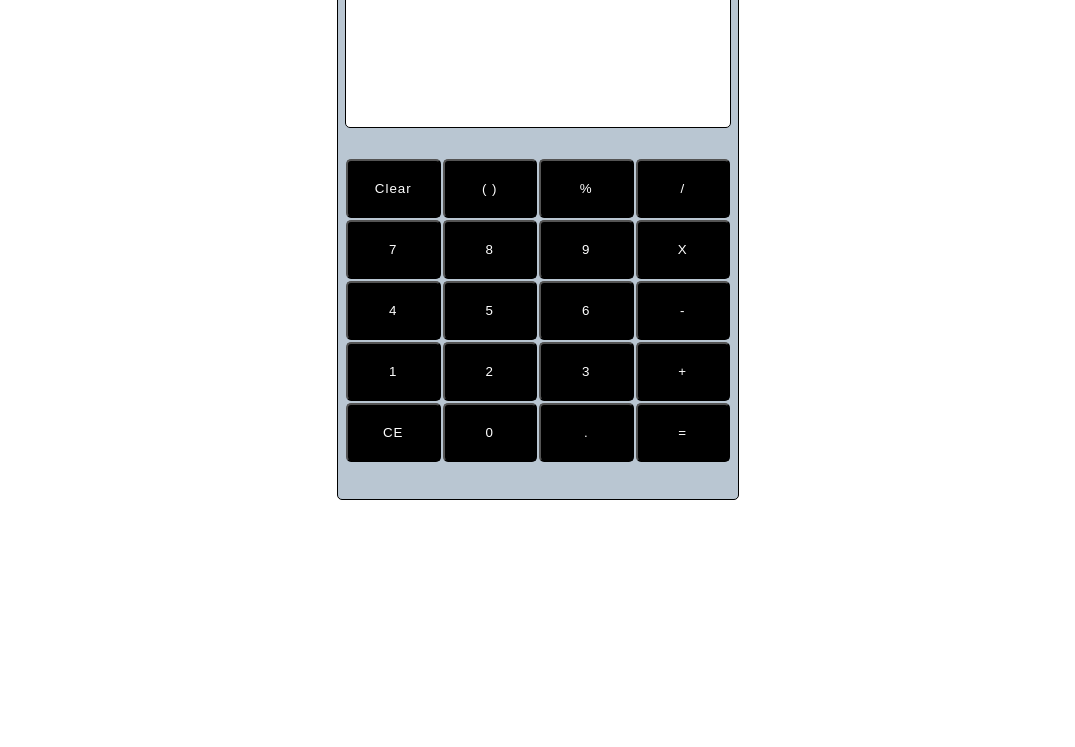
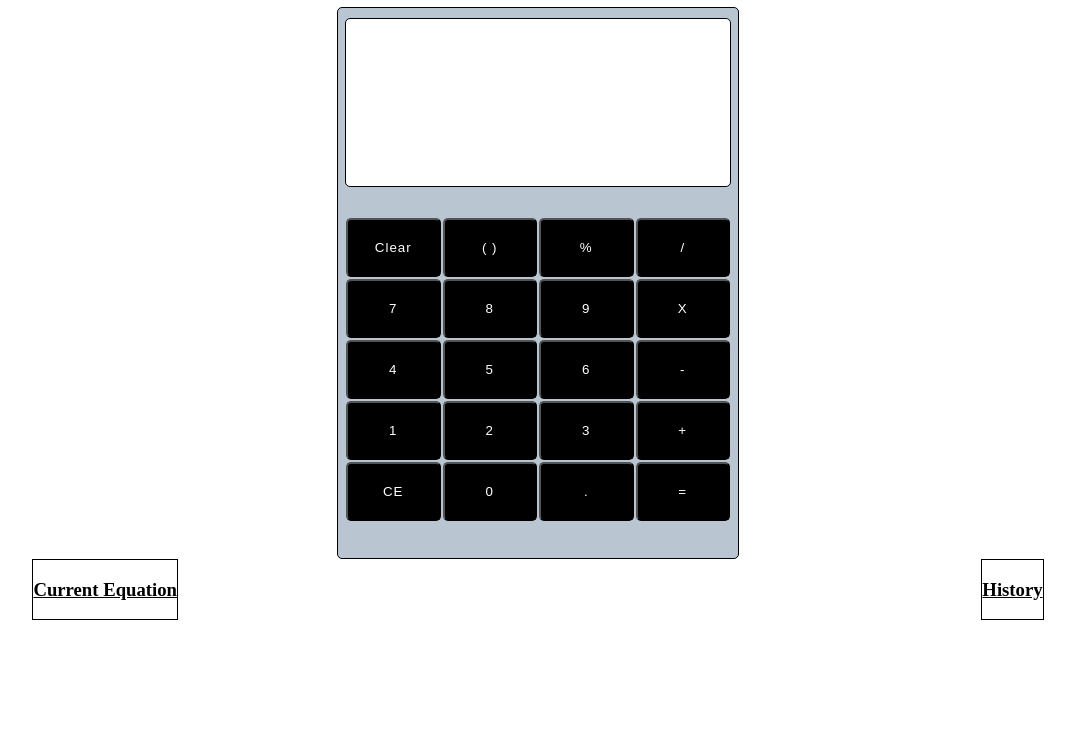
Before and after one commit to evannor/basic-calculator-js, a plain HTML site: page index.html in a window 1280 px wide. Shown: the part 178-925 px from the top of the page, without its empty margins (102-1177 px from the left). Before the commit the page ends 805 px from the top, so only its background shows below. Drawn offline with Linux system fonts and the light colour scheme.

Commit message:
Preliminary styles for output divs

```diff
--- a/index.css
+++ b/index.css
@@ -50,3 +50,17 @@ button:hover {
   color: #000;
   transition: ease-in-out 0.3s;
 }
+
+.output {
+  display: flex;
+  justify-content: space-between;
+  align-items: center;
+  text-align: center;
+}
+.current,
+.history {
+  border: black 1px solid;
+}
+.output h3 {
+  text-decoration: underline;
+}
--- a/index.html
+++ b/index.html
@@ -8,13 +8,20 @@
 </head>
 <body>
   <div class="container">
+    <h1>Basic Calculator</h1>
     <section class="calculator">
       <input name="calc-screen" id="screen" type="number" value=""></input>
       <div id="btn-area"></div>
     </section>
-    <section>
-      <div id="outputFormula"></div>
-      <div id="outputHistory"></div>
+    <section class="output">
+      <div class="current">
+        <h3>Current Equation</h3>
+        <div id="outputFormula"></div>
+      </div>
+      <div class="history">
+        <h3>History</h3>
+        <div id="outputHistory"></div>
+      </div>
     </section>
   </div>
   <script src="main.js"></script>
```
